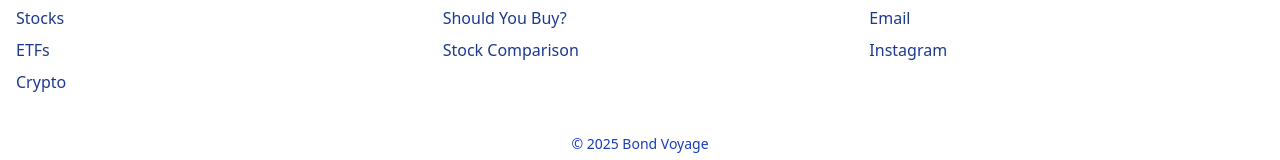
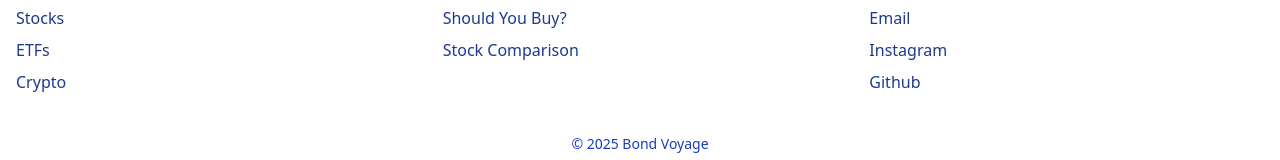
Before and after one commit to bondvoyage/bondvoyage, a Next.js app: page /about in a window 1280 px wide. Shown: the part 1006-1166 px from the top of the page. Built offline with nearby package versions, Linux system fonts and the light colour scheme.

Commit message:
added github

```diff
--- a/app/components/Footer.js
+++ b/app/components/Footer.js
@@ -35,12 +35,17 @@ export default function Footer() {
             </li>
             <li>
               <a
-                href="https://instagram.com/bondvoyage"
+                href="https://instagram.com/bondvoyageofficial"
                 target="_blank"
                 rel="noopener noreferrer"
                 className="hover:underline"
               >
                 Instagram
+              </a>
+            </li>
+            <li>
+              <a href="https://github.com/bondvoyage/bondvoyage" className="hover:underline">
+                Github
               </a>
             </li>
           </ul>
--- a/package.json
+++ b/package.json
@@ -14,7 +14,8 @@
     "lucide-react": "^0.546.0",
     "next": "15.5.4",
     "react": "19.1.0",
-    "react-dom": "19.1.0"
+    "react-dom": "19.1.0",
+    "vercel": "^41.0.2"
   },
   "devDependencies": {
     "@eslint/eslintrc": "^3",
```
Also changed, not shown: 1 other file (tests, documents, lock files or other folders).
